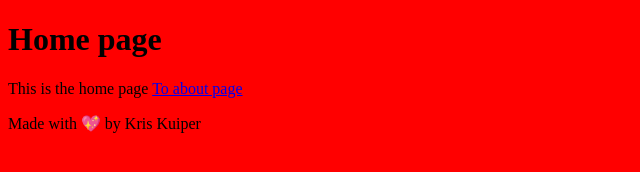
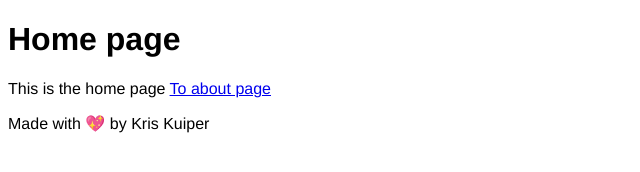
Before and after one commit to kriskuiper/now-static-site-starter, an Eleventy site: page src/site/index.md in a window 1280 px wide. Shown: the whole page, without its empty margins (0-640 px from the left). Built offline with nearby package versions, Linux system fonts and the light colour scheme; Eleventy itself is replaced by a stand-in of ours; files that its build step writes are made by us from their sources.

Commit message:
feat: improve styles

```diff
--- a/src/site/styles/index.css
+++ b/src/site/styles/index.css
@@ -1,3 +1,3 @@
 body {
-  background: red;
+  font-family: Helvetica, sans-serif;
 }
```
